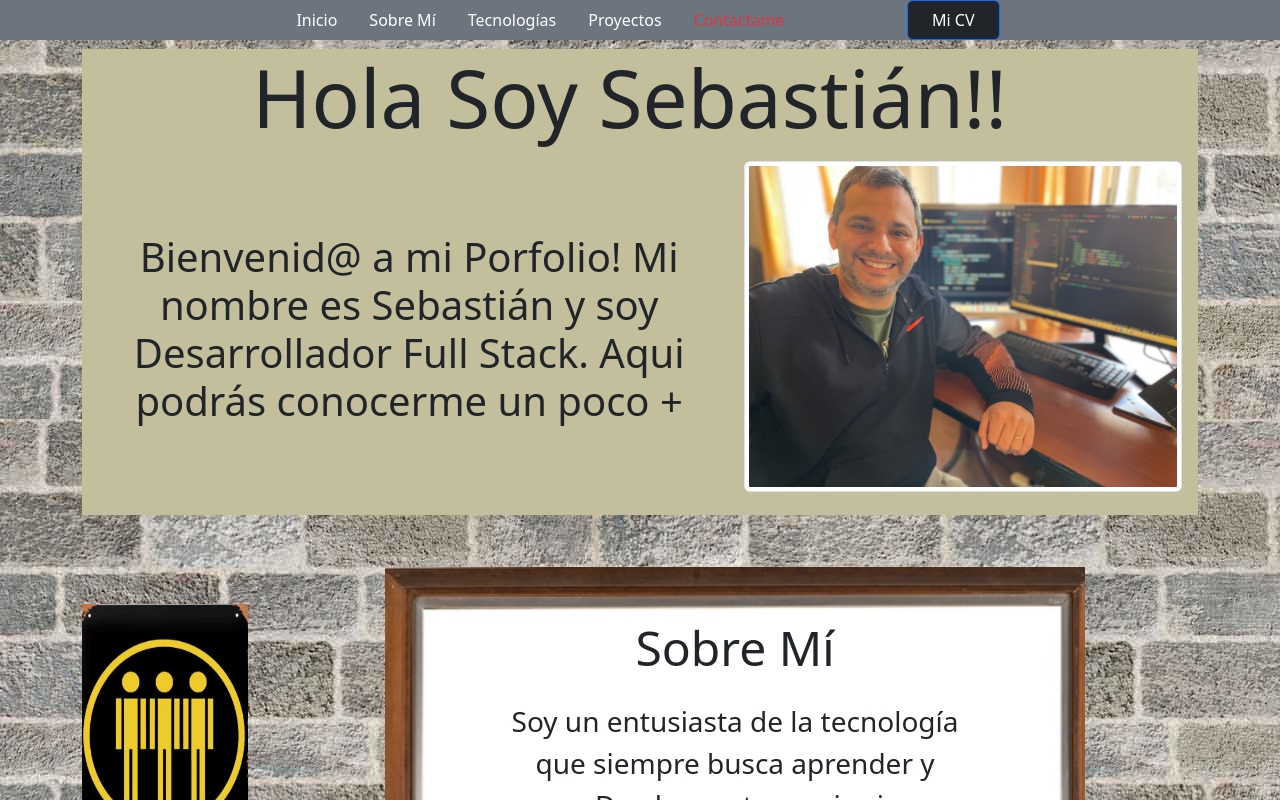
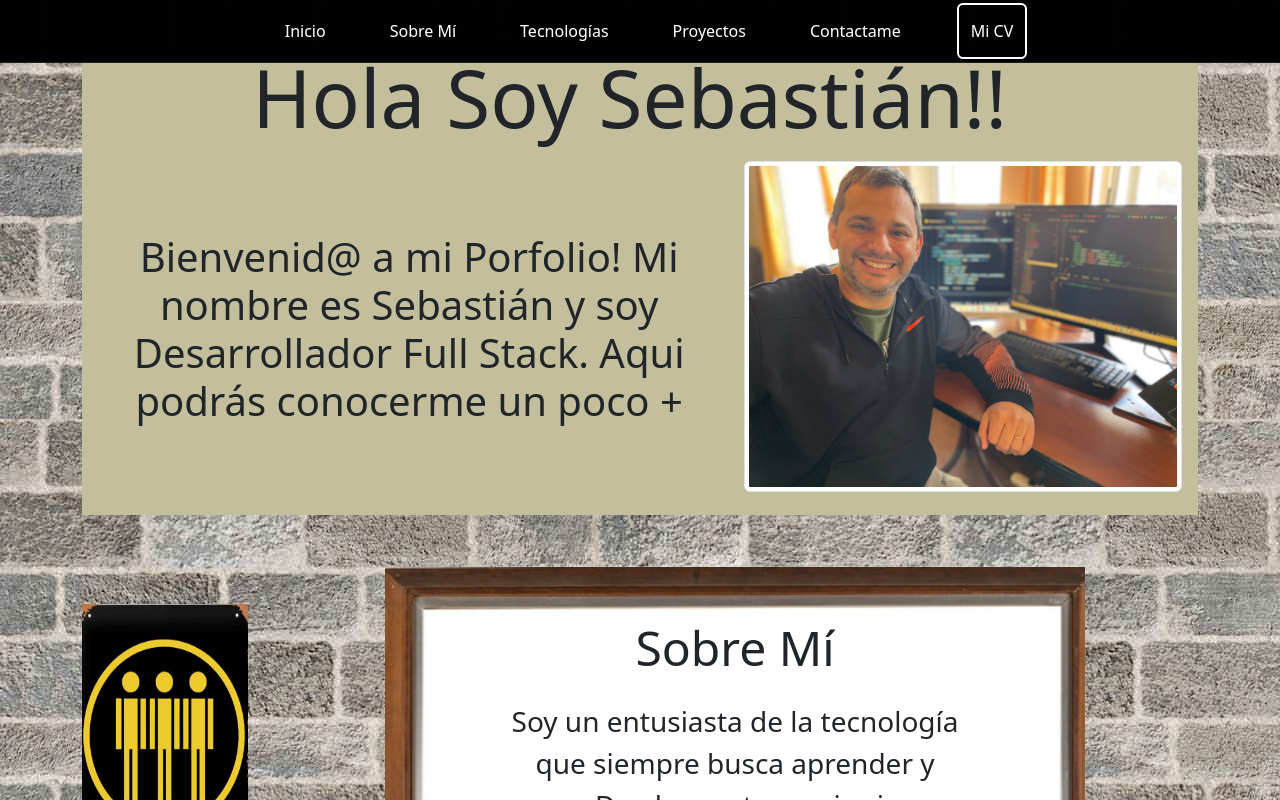
Before and after one commit to SebastianPrario/porfolio, a React (Vite) app in the folder porfolio/: page / in a window 1280 px wide. Shown: the top 800 px of the page. Built offline with nearby package versions, Linux system fonts and the light colour scheme.

Commit message:
modificaciones en componente nav

```diff
--- a/porfolio/src/App.jsx
+++ b/porfolio/src/App.jsx
@@ -12,14 +12,8 @@ function App() {
 
   return (
     <div>
-      <Navs/>
-      <Routes>
-      <Route path='/' element={<Home/> }/>
-      <Route path='/about' element={<About/> }/>
-      <Route path='/stack' element={<Stack/> }/>
-      <Route path='/projects' element={<Projects/> }/>
-      <Route path='/contact' element={<Contact/> }/>
-        </Routes>
+    <Navs/>
+    <Home/>
     </div>
   )
 }
--- a/porfolio/src/Components/About/About.jsx
+++ b/porfolio/src/Components/About/About.jsx
@@ -5,7 +5,7 @@ import styles from './About.module.css'
 
 export function About () {
   return (
-    <div className={styles.divAbout} >
+    <div id="about" className={styles.divAbout} >
       <div className="col-8 mx-auto">
         <div className=' display-5  col-12  mx-auto'>Sobre Mí
         </div>
--- a/porfolio/src/Components/Contact/Contact.jsx
+++ b/porfolio/src/Components/Contact/Contact.jsx
@@ -6,7 +6,7 @@ const location = useLocation().pathname
 
 return (
 
-			<div>
+			<div id="contact" className="container" >
 				{ location=="/contact" ?
 				(<div className=" vh-100 pt-5 mx-auto">
 					<ContactForm />
--- a/porfolio/src/Components/Hello/Hello.jsx
+++ b/porfolio/src/Components/Hello/Hello.jsx
@@ -7,7 +7,7 @@ import styles from './Hello.module.css'
 function Hello () {
 
     return (
-        <div className={styles.helloDiv}>
+        <div id="hello" className={styles.helloDiv}>
         	<div className='mx-3'>
                 <h2	className="d-none d-lg-block display-1">
                     <Typewriter words={[greetingTitle]} loop={true} />
--- a/porfolio/src/Components/Nav/Navs.jsx
+++ b/porfolio/src/Components/Nav/Navs.jsx
@@ -1,12 +1,14 @@
+import { useState } from 'react';
 import Nav from 'react-bootstrap/Nav';
-import { Button } from 'react-bootstrap';
+import { Button, Navbar } from 'react-bootstrap';
 import { Link as ScrollLink } from 'react-scroll';
 import { Link as RouterLink } from 'react-router-dom';
 import Pdf from './../../assets/CV.pdf'
 import { useLocation } from 'react-router-dom';
+import styles from './Navs.module.css';
 
 function Navs () {
-
+    const [expanded, setExpanded] = useState(false);
     const location = useLocation().pathname
 
     const onResumeClick = () => {
@@ -14,44 +16,54 @@ const location = useLocation().pathname
     };
 
     return (
-
-      <Nav className='d-md-flex fixed-top text-decoration-none justify-content-center bg-secondary'
-         activeKey="/"
-         onSelect={(selectedKey) => alert(`selected ${selectedKey}`)}>
+        <Navbar expanded={expanded} expand="md" className={`${styles.neonNav} fixed-top`}>
+            <Navbar.Toggle
+                aria-controls="responsive-navbar-nav"
+                onClick={() => setExpanded(expanded ? false : "expanded")}
+                className='btn btn-outline-light'
+            />
+            <Navbar.Collapse id="responsive-navbar-nav">
+                <Nav className="justify-content-center w-100">
                     <Nav.Item >
-            <Nav.Link >
+                        <Nav.Link className={styles.neonLink}>
                           { location=="/" ?
-              (<ScrollLink to="home" className="text-white text-decoration-none">Inicio</ScrollLink>):
-              ( <RouterLink to="/" className="text-white text-decoration-none">Inicio</RouterLink>)}
+                          (<ScrollLink to="home" spy={true} smooth={true} offset={-70} duration={100}
+                            className={styles.neonText}>Inicio</ScrollLink>):
+                          ( <RouterLink to="/" className={styles.neonText}>Inicio</RouterLink>)}
                         </Nav.Link>
                      </Nav.Item>
                      <Nav.Item>
-            <Nav.Link>
-               <RouterLink to="/about#sobremi"className="text-white text-decoration-none">Sobre Mí</RouterLink>
+                        <Nav.Link className={styles.neonLink}>
+                           <ScrollLink to="about" spy={true} smooth={true} offset={-70} duration={100}
+                              className={styles.neonText}>Sobre Mí</ScrollLink>
                         </Nav.Link>
                      </Nav.Item>
                      <Nav.Item>
-            <Nav.Link>
-            <RouterLink to="stack"className="text-white text-decoration-none">Tecnologías</RouterLink>
+                        <Nav.Link className={styles.neonLink}>
+                            <ScrollLink to="stack" spy={true} smooth={true} offset={-50} duration={100}
+                                className={styles.neonText}>Tecnologías</ScrollLink>
                         </Nav.Link>
                      </Nav.Item>
                      <Nav.Item>
-            <Nav.Link>
-               <RouterLink to="projects"className="text-white text-decoration-none">Proyectos</RouterLink>
+                        <Nav.Link className={styles.neonLink}>
+                           <ScrollLink to="projects" spy={true} smooth={true} offset={-70} duration={100}
+                                className={styles.neonText}>Proyectos</ScrollLink>
                         </Nav.Link>
                      </Nav.Item>
                      <Nav.Item>
-            <Nav.Link>
-               <RouterLink to="contact"className="text-danger text-decoration-none">Contactame</RouterLink>
+                        <Nav.Link className={styles.neonLink}>
+                           <ScrollLink to="contact" spy={true} smooth={true} offset={-40} duration={100}
+                                className={styles.neonText}>Contactame</ScrollLink>
                         </Nav.Link>
                      </Nav.Item>
-
                      <Button
                         onClick={onResumeClick}
-            className='offset-1 bg-dark px-4 py-1' >
+                        className={`${styles.neonButton} ms-md-4 mt-3 mt-md-0`}>
                         Mi CV
                     </Button>
                 </Nav>
+            </Navbar.Collapse>
+        </Navbar>
     )
 }
 
--- /dev/null
+++ b/porfolio/src/Components/Nav/Navs.module.css
@@ -0,0 +1,64 @@
+.neonNav {
+    background: rgba(0, 0, 0, 0.9) !important;
+    padding: 0.2rem !important;  /* reduced from 1rem */
+    border-bottom: 1px solid rgba(255, 255, 255, 0.1);
+}
+
+.neonToggle {
+    background: rrgba(209, 174, 174, 0.9)!important;
+    border-color: #fff !important;
+    background: transparent !important;
+}
+
+.neonToggle:hover {
+    border-color: #0ff !important;
+    box-shadow: 0 0 5px #0ff;
+}
+
+.neonLink {
+    text-align: center;
+    margin: 0.25rem 0.75rem;  /* reduced margins */
+}
+
+.neonText {
+    color: #fff !important;
+    text-decoration: none !important;
+    font-size: 1rem;  /* reduced from 1.2rem */
+    padding: 0.25rem 0.75rem;  /* reduced padding */
+    transition: all 0.3s ease;
+    display: inline-block;
+}
+
+.neonText:hover {
+    color: #0ff !important;
+    text-shadow: 0 0 5px #0ff,
+                 0 0 25px #0ff,
+                 0 0 50px #0ff;
+}
+
+.neonButton {
+    background: transparent !important;
+    border: 2px solid #fff !important;
+    color: #fff !important;
+    padding: 0.25rem 1rem;  /* reduced padding */
+    font-size: 0.9rem;  /* slightly smaller font */
+    transition: all 0.3s ease;
+}
+
+.neonButton:hover {
+    border-color: #f09 !important;
+    color: #f09 !important;
+    box-shadow: 0 0 5px #f09,
+                0 0 25px #f09;
+}
+
+@media (max-width: 768px) {
+    .neonLink {
+        margin: 0.5rem 0;
+    }
+
+    .neonText {
+        width: 100%;
+        text-align: center;
+    }
+}
--- a/porfolio/src/Components/Projects/Projects.jsx
+++ b/porfolio/src/Components/Projects/Projects.jsx
@@ -8,7 +8,7 @@ import styles from './Projects.module.css'
 
 function Projects () {
    return (
-      <div  className={styles.madera}>
+      <div id='projects' className={styles.madera}>
          <h1 className="pt-4 pb-md-5 col-12">Mis Proyectos</h1>
          <Carousel  indicators={false} data-bs-theme="dark" >
             {projects.map(p => (
--- a/porfolio/src/Components/Stack/Stack.jsx
+++ b/porfolio/src/Components/Stack/Stack.jsx
@@ -4,7 +4,7 @@ import styles from './Stack.module.css'
 function Stack () {
 
    return (
-     <div className={styles.divStack}>
+     <div id="stack" className={styles.divStack}>
       <section id='hardSkills' className={styles.hardSkills__container}>
           <div className={styles.hardSkills__containerdata}>
               <h1 className='display-1 mt-0 mb-5 text-bold'>Habilidades Técnicas</h1>
```
Lines whose indentation alone changed are shown as unchanged.
